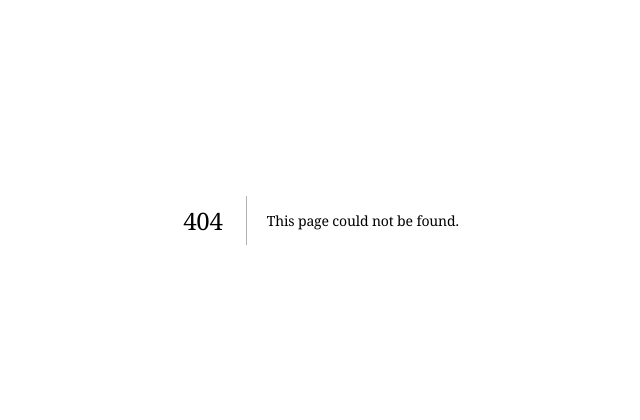
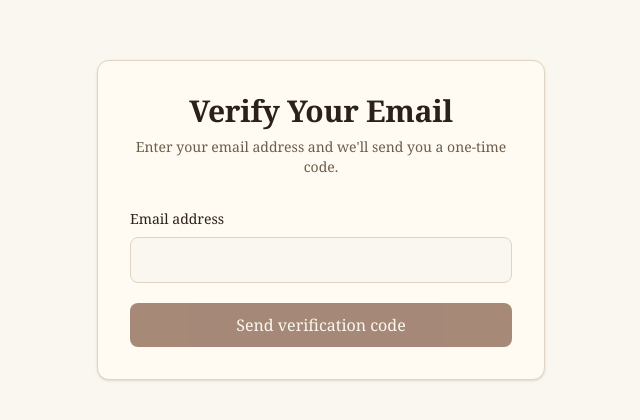
Before and after one commit to MOHDAHMEDKHAN27052003/upload-and-verification-ui, a Next.js app: page /auth/send-otp in a window 1280 px wide. Before the commit this address had no page. Shown: the part 180-600 px from the top of the page, without its empty margins (319-959 px from the left). Built offline with nearby package versions, Linux system fonts and the light colour scheme; no server answers.

Commit message:
otp is being send

```diff
--- /dev/null
+++ b/app/auth/send-otp/SendOtpUi.tsx
@@ -0,0 +1,83 @@
+"use client";
+
+import { SubmitEvent, useState } from "react";
+import { useRouter } from "next/navigation";
+import { sendOtpApi } from "./sendOtpApi";
+
+export default function SendOtpUi() {
+    const router = useRouter();
+    const [email, setEmail] = useState("");
+    const [error, setError] = useState<string | null>();
+    const [loading, setLoading] = useState(false);
+
+    async function handleSubmit(e: SubmitEvent) {
+        e.preventDefault();
+        setError(null);
+        setLoading(true);
+
+        const result = await sendOtpApi({ email });
+
+        if (result.success) {
+            router.push('/auth/verify-otp');
+        }
+
+        setError(result.message);
+        setLoading(false);
+    }
+
+    return (
+        <main className="flex min-h-screen items-center justify-center bg-background px-4 py-12 text-foreground">
+            <div className="w-full max-w-md">
+                {/* Card */}
+                <div className="rounded-xl border border-border bg-card p-8 text-card-foreground shadow-sm">
+                    {/* Decorative header */}
+                    <div className="mb-8 text-center">
+                        <h1 className="text-3xl font-semibold tracking-tight">
+                            Verify Your Email
+                        </h1>
+                        <p className="mt-2 text-sm text-muted-foreground">
+                            Enter your email address and we&apos;ll send you a one-time code.
+                        </p>
+                    </div>
+
+                    <form onSubmit={handleSubmit} className="space-y-5">
+                        <div className="space-y-2">
+                            <label
+                                htmlFor="email"
+                                className="block text-sm font-medium text-foreground"
+                            >
+                                Email address
+                            </label>
+                            <input
+                                id="email"
+                                name="email"
+                                type="email"
+                                autoComplete="email"
+                                required
+                                value={email}
+                                onChange={(e) => setEmail(e.target.value)}
+                                disabled={loading}
+                                className="w-full rounded-lg border border-border bg-background px-4 py-2.5 text-foreground placeholder:text-muted-foreground focus:border-primary focus:outline-none focus:ring-2 focus:ring-primary/30 disabled:opacity-60"
+                            />
+                        </div>
+                        <button
+                            disabled={loading || !email}
+                            className="w-full rounded-lg bg-primary px-4 py-2.5 font-medium text-primary-foreground transition-colors hover:bg-primary/90 focus:outline-none focus:ring-2 focus:ring-primary/40 disabled:cursor-not-allowed disabled:opacity-60"
+                        >
+                            {loading ? "Sending code..." : "Send verification code"}
+                        </button>
+
+                        {error && (
+                            <div
+                                role="alert"
+                                className="rounded-lg border border-destructive/30 bg-destructive/10 px-4 py-3 text-sm text-destructive"
+                            >
+                                {error}
+                            </div>
+                        )}
+                    </form>
+                </div>
+            </div>
+        </main>
+    );
+}
--- /dev/null
+++ b/app/auth/send-otp/page.tsx
@@ -0,0 +1,10 @@
+import { Metadata } from "next";
+import SendOtpUi from "./SendOtpUi";
+
+export const metadata: Metadata = {
+  title: "Send OTP",
+};
+
+export default function SendOtpPage() {
+    return <SendOtpUi />
+}
--- /dev/null
+++ b/app/auth/send-otp/sendOtpApi.ts
@@ -0,0 +1,24 @@
+import { apiClient } from "@/app/api";
+
+export interface SendOtpPayload {
+    email: string;
+}
+
+export interface SendOtpResult {
+    success: boolean;
+    message?: string;
+}
+
+export async function sendOtpApi(
+    payload: SendOtpPayload
+): Promise<SendOtpResult> {
+    try {
+        await apiClient.post("/auth/send-otp", payload);
+        return { success: true };
+    } catch (error) {
+        return {
+            success: false,
+            message: "Failed to send OTP, Please try again!",
+        };
+    }
+}
```
